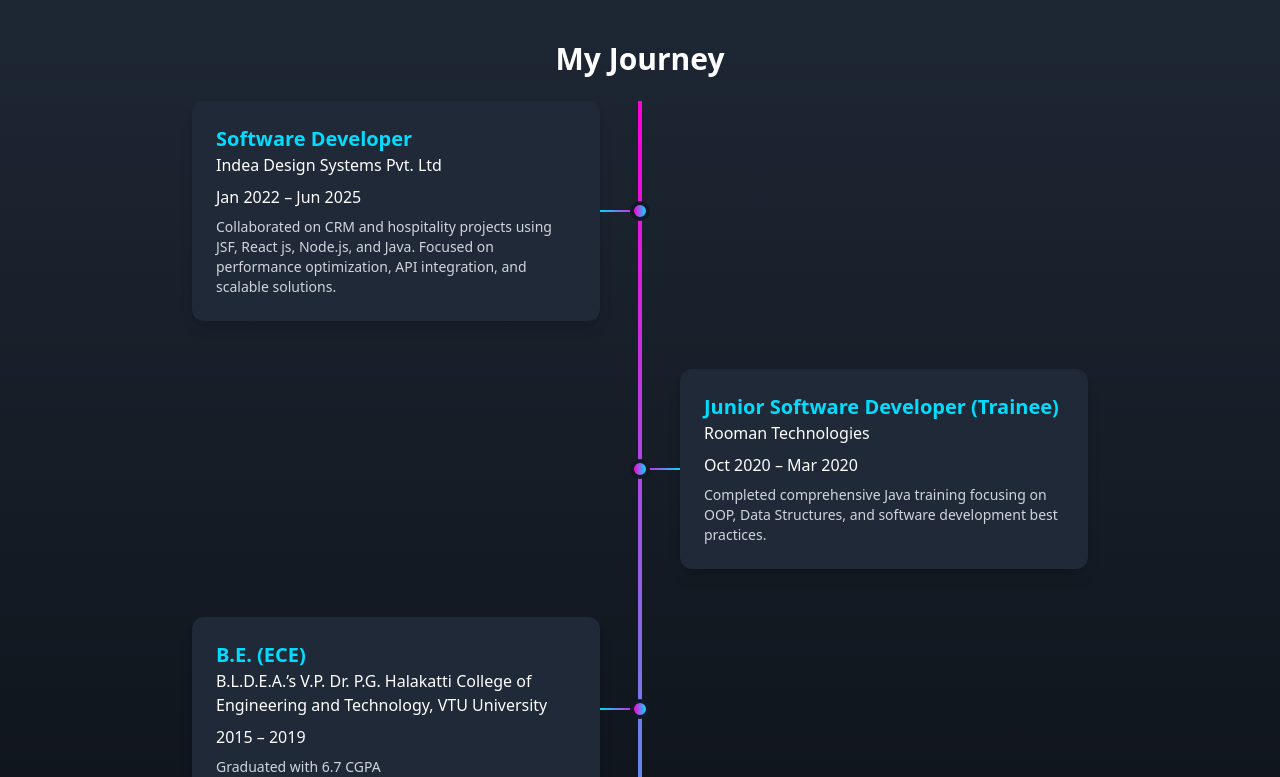
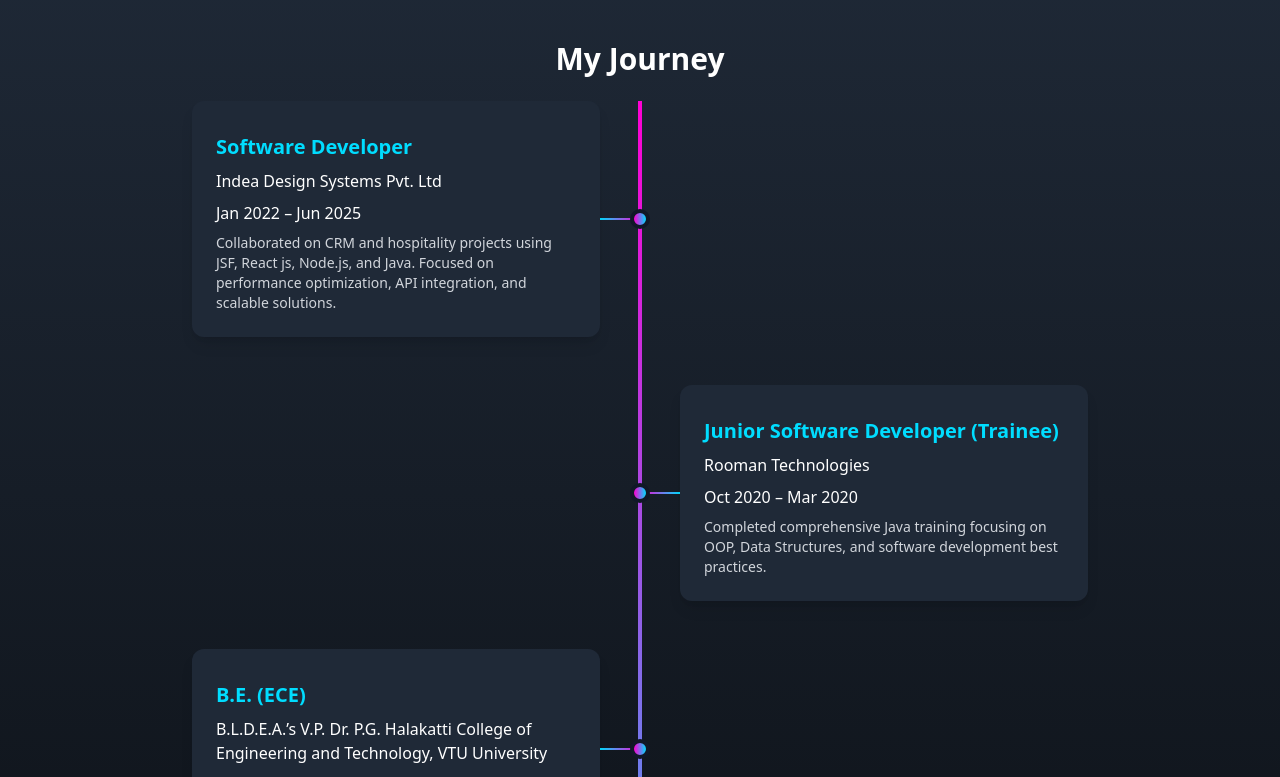
Before and after one commit to MohammedIqram/portfolio, a React (Vite) app: page / in a window 1280 px wide. Shown: the part 2000-2777 px from the top of the page. Built offline with nearby package versions, Linux system fonts and the light colour scheme.

Commit message:
resolve css issues

```diff
--- a/src/App.jsx
+++ b/src/App.jsx
@@ -399,8 +399,8 @@ export default function App() {
                     <div
                       className={`bg-gray-800 p-6 rounded-xl shadow-lg transition transform hover:-translate-y-1 ${glowClass}`}
                     >
-                      <h3 className={`text-xl font-semibold ${isEducation ? "text-[#ff00d4]" : "text-[#00ddff]"}`}>{item.title}</h3>
-                      <p className="text-white">
+                      <h3 className={`mt-2 text-xl font-semibold ${isEducation ? "text-[#ff00d4]" : "text-[#00ddff]"}`}>{item.title}</h3>
+                      <p className="mt-2 text-white">
                         {item.company}
                       </p>
                        <p className="mt-2 text-white">{item.period}</p>
```
Also changed, not shown: 5 other files (tests, documents, lock files or other folders).
